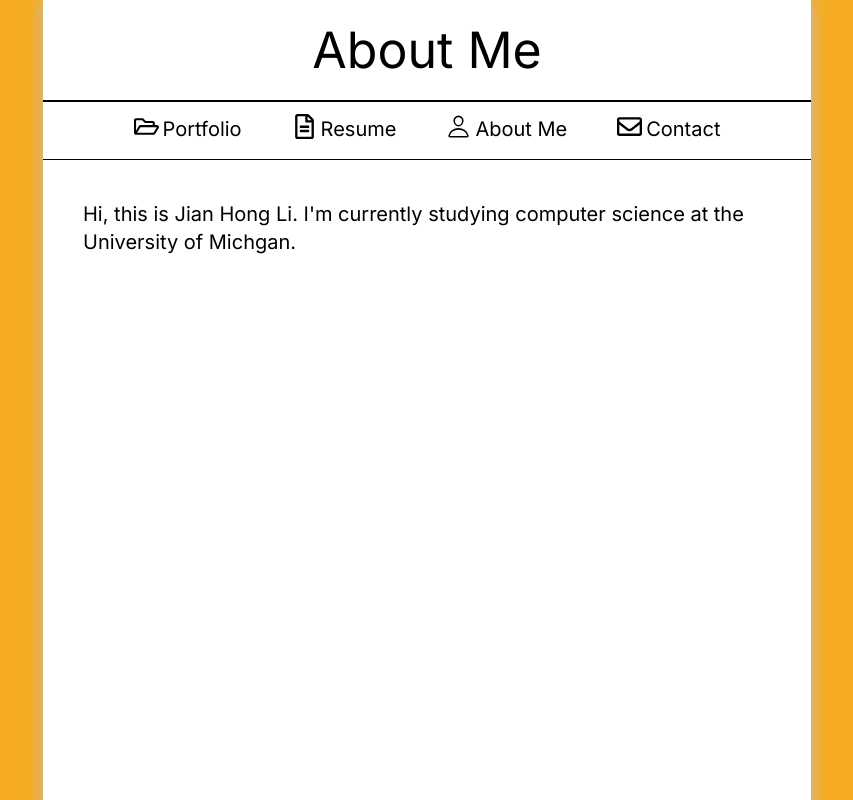
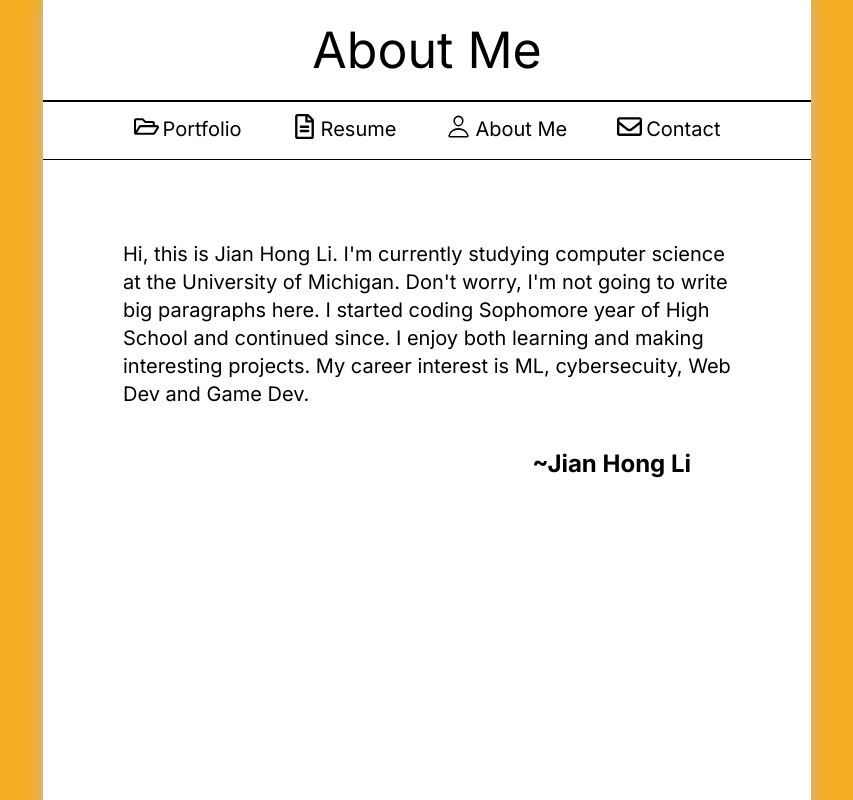
Before and after one commit to JhongLi91/Portfolio, a Next.js app: page /AboutMe in a window 1280 px wide. Shown: the top 800 px of the page, without its empty margins (213-1066 px from the left). Built offline with nearby package versions, Linux system fonts and the light colour scheme.

Commit message:
06/01/24 Added About Me section

```diff
--- a/src/app/AboutMe/page.tsx
+++ b/src/app/AboutMe/page.tsx
@@ -92,9 +92,17 @@ export default function Page() {
         return (
             <div className="flex flex-col">
                 <div className="p-10">
-                    <p className="text-xl">
-                        Hi, this is Jian Hong Li. I'm currently studying computer science at the University of Michgan.
+                    <p className="text-xl p-10">
+                        Hi, this is Jian Hong Li. I'm currently studying computer science at the University of Michigan.
+                        Don't worry, I'm not going to write big paragraphs here. I started coding Sophomore year of High School
+                        and continued since. I enjoy both learning and making interesting projects. My career interest is
+                        ML, cybersecuity, Web Dev and Game Dev.
                     </p>
+                    <div>
+                        <p className="text-right text-2xl font-bold pr-20">
+                            ~Jian Hong Li
+                        </p>
+                    </div>
                 </div>
 
             </div>
--- a/src/app/Projects/Chess/page.tsx
+++ b/src/app/Projects/Chess/page.tsx
@@ -76,6 +76,5 @@ export default function Home() {
                 </div>
             </div>
         </>
-
   );
 }
```
